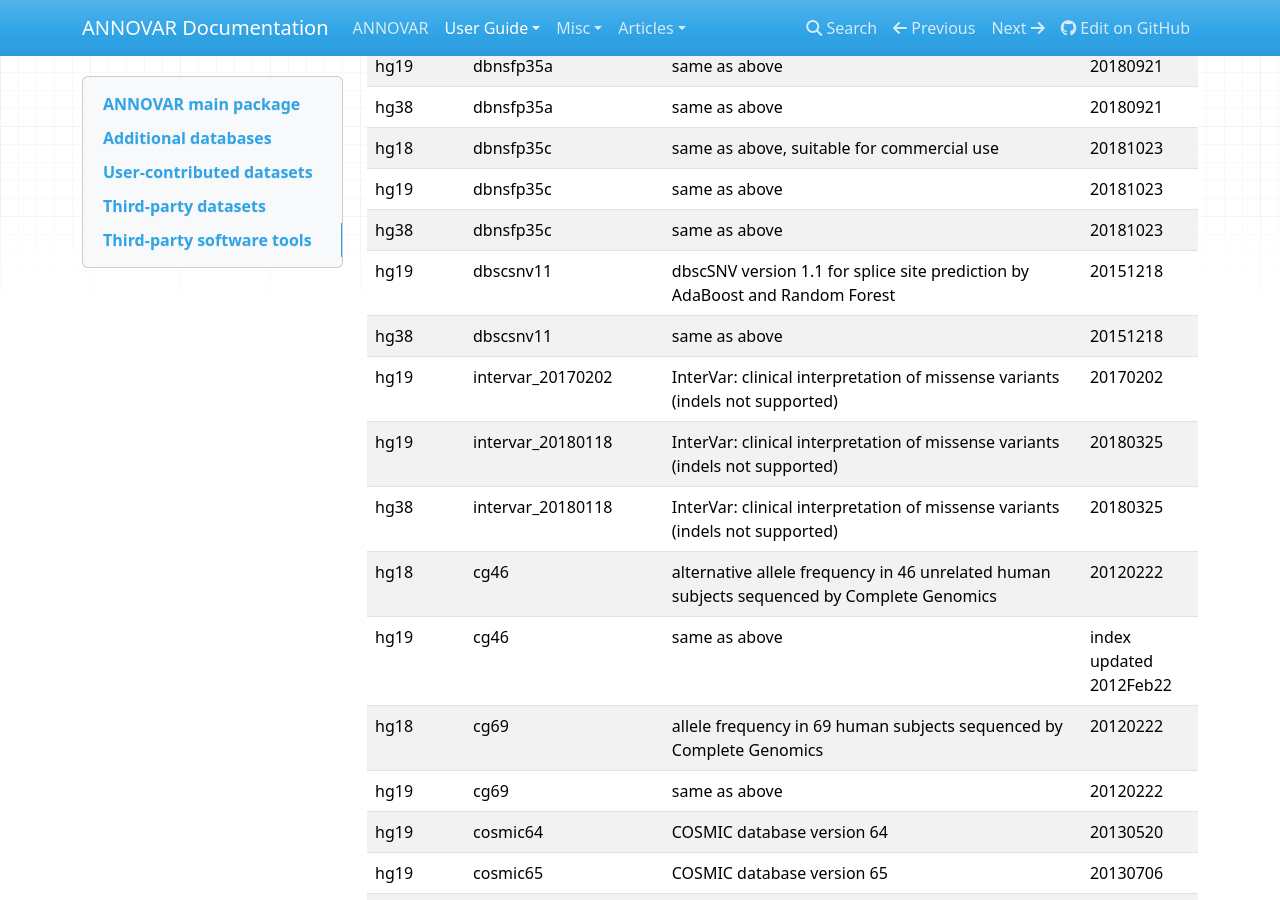
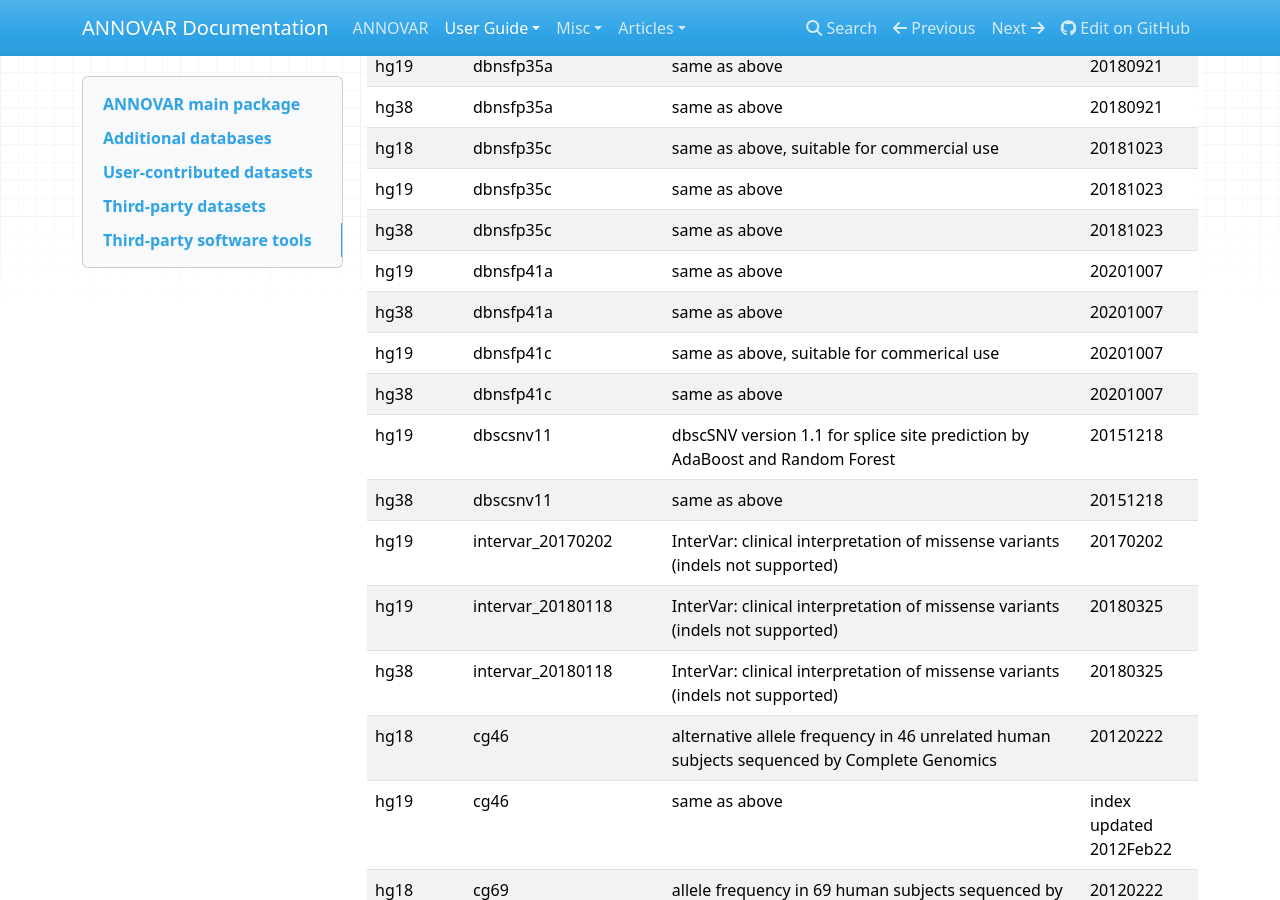
Before and after one commit to WGLab/doc-ANNOVAR, an MkDocs documentation site: the page built from docs/user-guide/download.md, in a window 1280 px wide and 900 px high, scrolled down 2179 px. Built offline with MkDocs 1.6.1, drawn with Linux system fonts in a browser that asks for light colours; nearby versions of some CDN libraries; comment, search, counter and statistics services are not loaded; old or Windows-style settings are respelled for this version of MkDocs.

Commit message:
Update download.md

```diff
--- a/docs/user-guide/download.md
+++ b/docs/user-guide/download.md
@@ -56,6 +56,10 @@ NOTE: several whole-genome databases (cadd, cadd13, fathmm, dann, eigen, gerp++,
 | hg18 | dbnsfp35c | same as above, suitable for commercial use| 20181023 |
 | hg19 | dbnsfp35c | same as above | 20181023 |
 | hg38 | dbnsfp35c | same as above | 20181023 |
+| hg19 | dbnsfp41a | same as above | 20201007 |
+| hg38 | dbnsfp41a | same as above | 20201007 |
+| hg19 | dbnsfp41c | same as above, suitable for commerical use | 20201007 |
+| hg38 | dbnsfp41c | same as above | 20201007 |
 | hg19 | dbscsnv11 | dbscSNV version 1.1 for splice site prediction by AdaBoost and Random Forest | 20151218 |
 | hg38 | dbscsnv11 | same as above | 20151218 |
 | hg19 | intervar_20170202 | InterVar: clinical interpretation of missense variants (indels not supported)| 20170202 |
```
